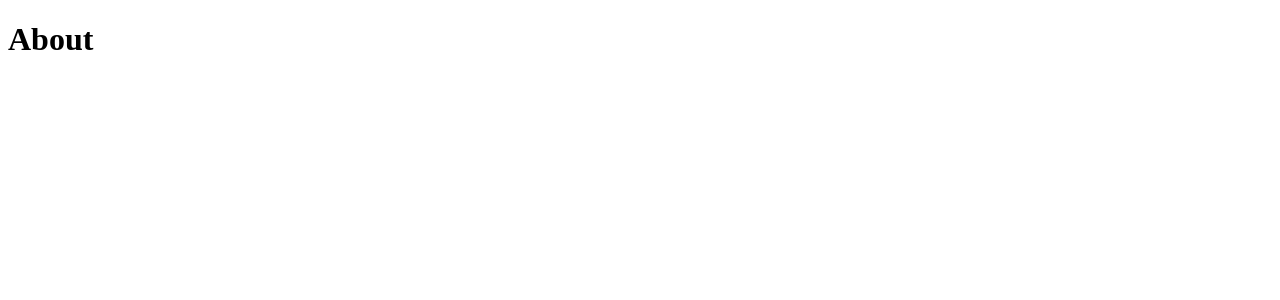
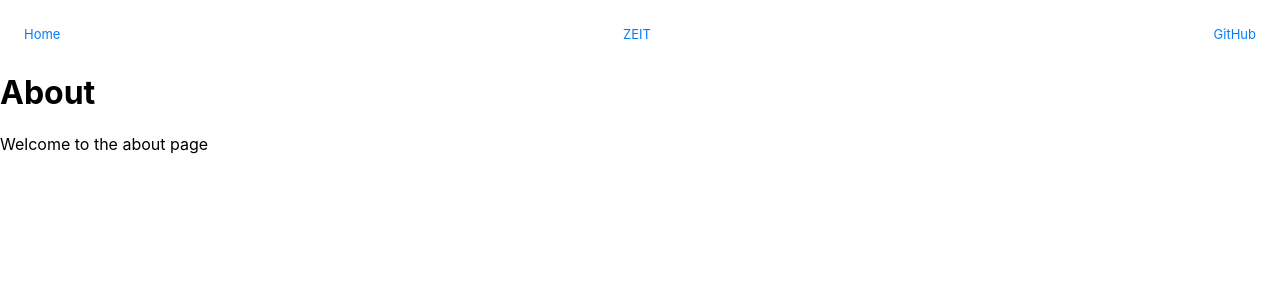
Before and after one commit to break7533/Next-Fullstack, a Next.js app: page /about in a window 1280 px wide. Shown: the top 300 px of the page. Built offline with nearby package versions, Linux system fonts and the light colour scheme.

Commit message:
Added layout + new eslint rules

```diff
--- a/package.json
+++ b/package.json
@@ -1,5 +1,5 @@
 {
-  "name": "tracker",
+  "name": "nextfullstack",
   "version": "0.1.0",
   "private": true,
   "scripts": {
--- /dev/null
+++ b/src/components/layout.tsx
@@ -0,0 +1,21 @@
+import Head from 'next/head';
+import Nav from './nav';
+import { FunctionComponent } from 'react';
+
+const Layout: FunctionComponent<{ children: JSX.Element[] }> = ({ children }): JSX.Element => {
+    return (
+        <div>
+            <Head>
+                <title>Home</title>
+                <link rel="icon" href="/favicon.ico" />
+            </Head>
+
+            <Nav />
+            <main>
+                {children}
+            </main>
+        </div>
+    );
+};
+
+export default Layout;
--- a/src/pages/about.tsx
+++ b/src/pages/about.tsx
@@ -1,10 +1,15 @@
+import Layout from '../components/layout';
+
 const About = (): JSX.Element => {
     return (
-        <div>
+        <Layout>
             <h1>
                 About
             </h1>
-        </div>
+            <div>
+                <p>Welcome to the about page</p>
+            </div>
+        </Layout>
     );
 };
 
```
Also changed, not shown: src/pages/index.tsx (+3 -12 lines), .eslintrc.json.
